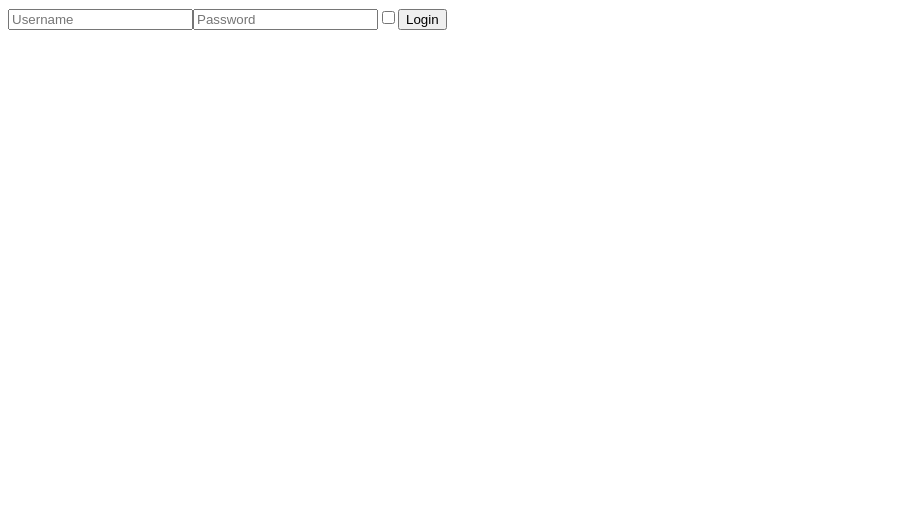
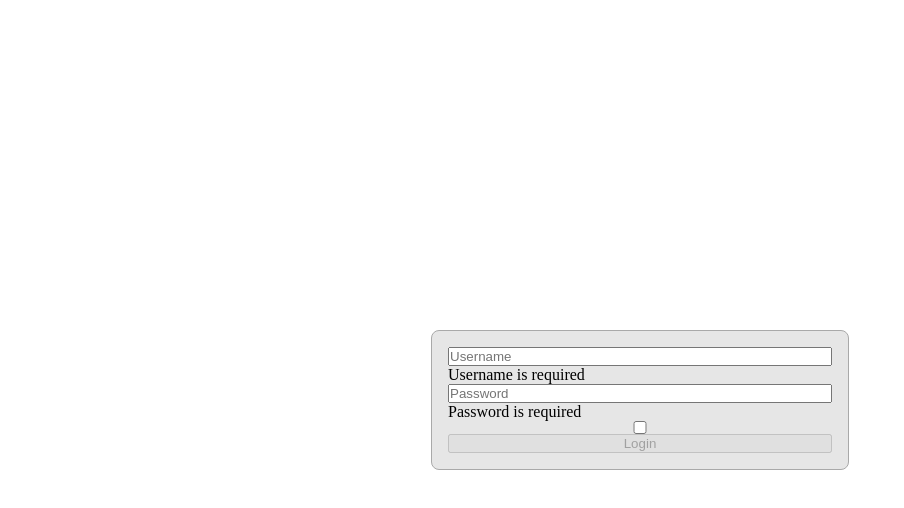
Before and after one commit to Sciaroux/LeLibrary2, an Angular app: page /login in a window 1280 px wide. Shown: the top 508 px of the page, without its empty margins (0-904 px from the left). Built offline with nearby package versions, Linux system fonts and the light colour scheme.

Commit message:
Signal & CSS

```diff
--- a/src/app/Pages/login-page/login-page.html
+++ b/src/app/Pages/login-page/login-page.html
@@ -1,8 +1,10 @@
 <form>
-    <input name="username" [(ngModel)]="loginData.username" type="text" placeholder="Username">
-    <input name="password" [(ngModel)]="loginData.password" type="password" placeholder="Password">
-    <input name="RememberMe"  type="checkbox" [(ngModel)]="loginData.RememberMe">
-    <button (click)="Check()">Login</button>
+    <input name="username" [(ngModel)]="loginData().username" type="text" placeholder="Username">
+    <span>Username is required</span>
+    <input name="password" [(ngModel)]="loginData().password" type="password" placeholder="Password">
+    <span>Password is required</span>
+    <input name="RememberMe"  type="checkbox" [(ngModel)]="loginData().RememberMe">
+    <button [disabled]="!isValid()" (click)="Check()">Login</button>
 </form>
 @if(message!=''){
     <div>
--- a/src/app/Pages/login-page/login-page.scss
+++ b/src/app/Pages/login-page/login-page.scss
@@ -0,0 +1,16 @@
+:host {
+    display: flex;
+    align-items: center;
+    justify-content: center;
+    min-height: 100vh;
+}
+
+form {
+    display: flex;
+    flex-direction: column;
+    width: 30%;
+    background-color: rgb(230, 230, 230);
+    padding: 1em;
+    border: 1px, solid, darkgray;
+    border-radius: 0.5em;
+}
--- a/src/app/Pages/login-page/login-page.ts
+++ b/src/app/Pages/login-page/login-page.ts
@@ -1,5 +1,5 @@
-import { Component, inject } from '@angular/core';
-import { UsersService } from '../../Services/users-service';
+import { Component, computed, inject, signal, WritableSignal } from '@angular/core';
+import { UsersService } from '../Services/users-service';
 import { Router } from '@angular/router';
 import { FormsModule } from '@angular/forms';
 
@@ -13,25 +13,26 @@ export class LoginPage {
   usersService = inject(UsersService);
   router = inject(Router);
   Check() {
-    this.message='';
-    const result = this.usersService.login(this.loginData.username, this.loginData.password);
-    if(result){
+    this.message = '';
+    const result = this.usersService.login(this.loginData().username(), this.loginData().password());
+    if (result) {
       this.router.navigateByUrl('panel');
     }
-    else{
-      this.message='Invalid username/password';
+    else {
+      this.message = 'Invalid username/password';
     }
   }
 
-  message='';
-  loginData: LoginModel = {
+  message = '';
+  loginData: WritableSignal<LoginModel> = signal({
     RememberMe: false,
-    username: '',
-    password: ''
-  };
+    username: signal(''),
+    password: signal('')
+  });
+  isValid = computed(() => this.loginData().username() != '' && this.loginData().password() != '');
 }
 export interface LoginModel {
-  username: string;
-  password: string;
+  username: WritableSignal<string>;
+  password: WritableSignal<string>;
   RememberMe: boolean;
 }
--- /dev/null
+++ b/src/app/Pages/panel/dashboard-page/dashboard-page.html
@@ -0,0 +1 @@
+<p>dashboard-page works!</p>
--- a/src/app/app.routes.ts
+++ b/src/app/app.routes.ts
@@ -1,6 +1,10 @@
 import { Routes } from '@angular/router';
 import { LoginPage } from './Pages/login-page/login-page';
+import { DashboardPage } from './Pages/panel/dashboard-page/dashboard-page';
 
 export const routes: Routes = [
-    { path: 'login', component: LoginPage }
+    { path: 'login', component: LoginPage },
+    { path: 'panel', component: DashboardPage },
+    { path: '', redirectTo: 'login', pathMatch: 'full' },
+    { path: '**', redirectTo: 'login' },
 ];
--- a/src/styles.scss
+++ b/src/styles.scss
@@ -1 +1,5 @@
 /* You can add global styles to this file, and also import other style files */
+* {
+    padding: 0;
+    margin: 0;
+}
```
Also changed, not shown: src/app/Pages/panel/dashboard-page/dashboard-page.ts (added, +9 -0 lines), src/app/Pages/Services/books-service.ts (renamed from src/app/Services/books-service.ts), src/app/Pages/Services/borrows-service.ts (renamed from src/app/Services/borrows-service.ts), src/app/Pages/Services/members-service.ts (renamed from src/app/Services/members-service.ts), src/app/Pages/Services/users-service.ts (renamed from src/app/Services/users-service.ts), src/app/Pages/panel/dashboard-page/dashboard-page.scss (added), 1 other file (tests, documents, lock files or other folders).
